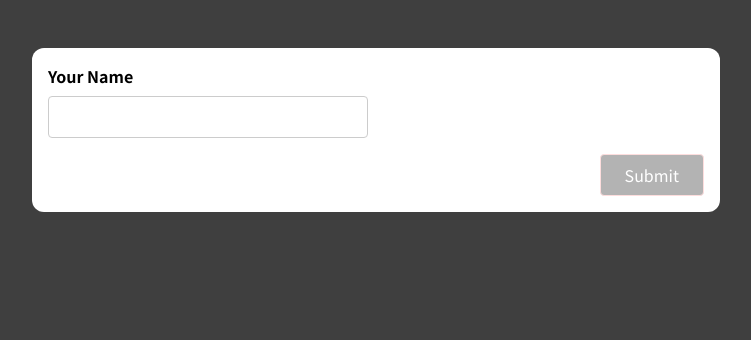
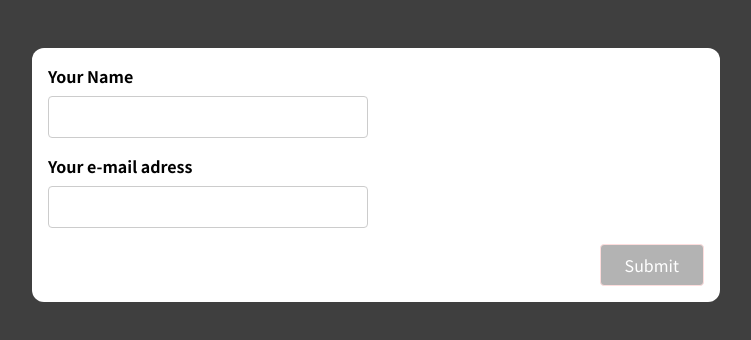
Before and after one commit to W1erzba/Forms-userInputs, a React (Create React App) app: page / in a window 1280 px wide. Shown: the top 340 px of the page, without its empty margins (264-1015 px from the left). Built offline with nearby package versions, Linux system fonts and the light colour scheme.

Commit message:
seccond input logic added

```diff
--- a/src/components/SimpleInput.js
+++ b/src/components/SimpleInput.js
@@ -4,39 +4,51 @@
 	const [enteredName, setEnteredName] = useState('');
 	const [enteredNameTouched, setEnteredNameTouched] = useState(false);
 
+	const [enteredEmail, setEnteredEmail] = useState('');
+	const [enteredEmailTouched, setEnteredEmailTouched] = useState(false);
+
 	const enteredNameIsValid = enteredName.trim() !== '';
 	const nameInputIsInvalid = !enteredNameIsValid && enteredNameTouched;
 
+	const enteredEmailIsValid =
+		enteredEmail.trim() !== '' && enteredEmail.includes('@');
+	const emialInputIsInvalid = !enteredEmailIsValid && enteredEmailTouched;
+
 	let formIsValid = false;
-
-	if (enteredNameIsValid) formIsValid = true;
+	if (enteredNameIsValid && enteredEmailIsValid) formIsValid = true;
 
 	const nameInputChangeHandler = (event) => {
 		setEnteredName(event.target.value);
 	};
 
-	const nameInputBlurrHandler = (event) => {
+	const nameInputBlurHandler = (event) => {
 		setEnteredNameTouched(true);
+	};
+
+	const emailInputChangeHandler = (event) => {
+		setEnteredEmail(event.target.value);
+	};
+
+	const emailInputBlurHandler = (event) => {
+		setEnteredEmailTouched(true);
 	};
 
 	const formSubmissionHandler = (event) => {
 		event.preventDefault();
 
-		setEnteredNameTouched(true);
-
-		if (!enteredNameIsValid) {
-			return;
-		}
-
-		console.log(enteredName);
-
-		// nameInputRef.current.value = ''; // it works but its not ideal because of directly manipulating a dom. And this is React role not our.
+		console.log(enteredEmail, enteredName);
 
 		setEnteredName('');
-		setEnteredNameTouched(false); // this is the way to reset input via React
+		setEnteredEmail('');
+		setEnteredNameTouched(false);
+		setEnteredEmailTouched(false);
 	};
 
 	const nameInputClasses = nameInputIsInvalid
+		? 'form-control invalid'
+		: 'form-control';
+
+	const emailInputClasses = emialInputIsInvalid
 		? 'form-control invalid'
 		: 'form-control';
 
@@ -48,11 +60,26 @@
 					type='text'
 					id='name'
 					onChange={nameInputChangeHandler}
-					onBlur={nameInputBlurrHandler}
+					onBlur={nameInputBlurHandler}
 					value={enteredName}
 				/>
 				{nameInputIsInvalid && (
 					<p className='error-text'>Name must not be empty. 😶‍🌫️</p>
+				)}
+			</div>
+			<div className={emailInputClasses}>
+				<label htmlFor='email'>Your e-mail adress</label>
+				<input
+					type='email'
+					id='email'
+					onChange={emailInputChangeHandler}
+					onBlur={emailInputBlurHandler}
+					value={enteredEmail}
+				/>
+				{emialInputIsInvalid && (
+					<p className='error-text'>
+						email adres needs include '@' and can't be empty. 😶‍🌫️
+					</p>
 				)}
 			</div>
 			<div className='form-actions'>
```
